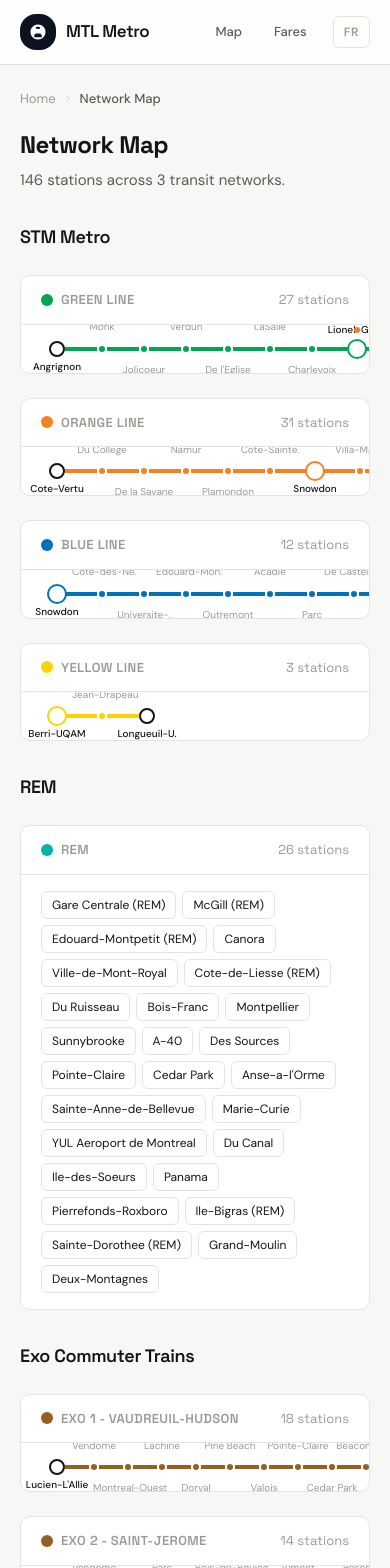
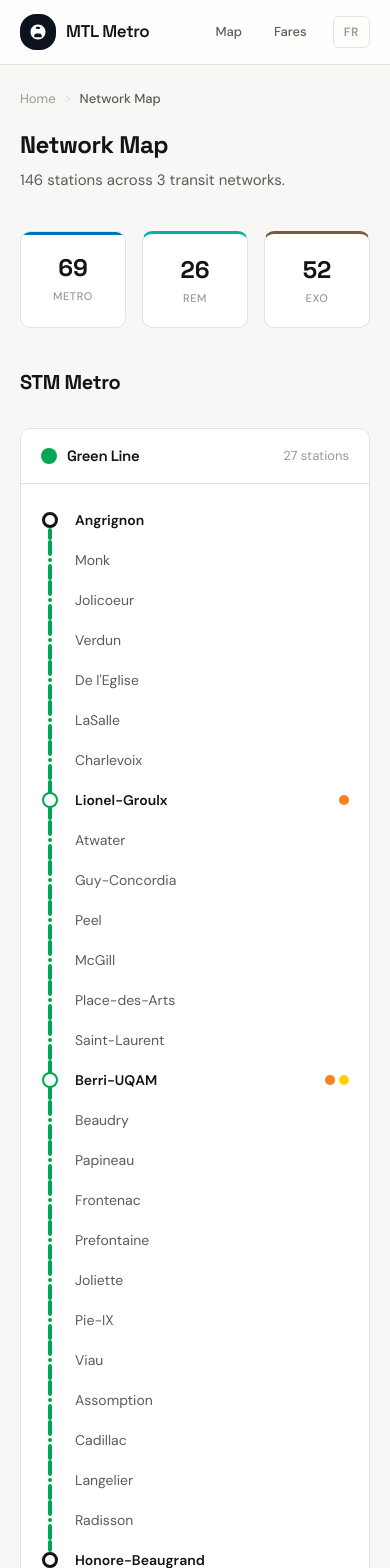
Before and after one commit to the-void-cmyk/mtl-metro-map, a Next.js app: page /en/map in a window 390 px wide. Shown: the top 1568 px of the page. Built offline with nearby package versions, Linux system fonts and the light colour scheme.

Commit message:
fix: redesign map page with vertical layout and proper spacing
Replaced cramped horizontal scroll with vertical line diagrams.
Two-column grid on desktop, single column on mobile.
Transfer stations highlighted with connecting line dots.
Proper breathing room between stations.

Authored by Vanja

```diff
--- a/src/app/[locale]/map/page.tsx
+++ b/src/app/[locale]/map/page.tsx
@@ -1,6 +1,6 @@
 import type { Metadata } from "next"
 import Link from "next/link"
-import { getTranslations, locales } from "@/lib/i18n"
+import { locales } from "@/lib/i18n"
 import type { Locale } from "@/lib/i18n"
 import { getAllLines, getAllStations } from "@/lib/stations"
 import Breadcrumbs from "@/components/Breadcrumbs"
@@ -23,9 +23,97 @@
   }
 }
 
+function LineMap({ line, locale, allLines, allStations }: {
+  line: { id: string; name: string; nameFr: string; color: string; stations: string[]; network: string }
+  locale: string
+  allLines: ReturnType<typeof getAllLines>
+  allStations: ReturnType<typeof getAllStations>
+}) {
+  const lineStations = line.stations.map(id => allStations.find(s => s.id === id)).filter(Boolean)
+
+  return (
+    <div className="info-card">
+      <div className="flex items-center gap-2.5 px-5 py-4 border-b border-[var(--border)]">
+        <span className="w-4 h-4 rounded-full flex-shrink-0" style={{ backgroundColor: line.color }} />
+        <Link href={`/${locale}/line/${line.id}`} className="font-heading font-semibold text-[15px] tracking-tight hover:underline">
+          {locale === 'fr' ? line.nameFr : line.name}
+        </Link>
+        <span className="ml-auto text-[13px] text-[var(--text-muted)]">
+          {lineStations.length} stations
+        </span>
+      </div>
+
+      <div className="px-5 py-4">
+        <div className="grid grid-cols-1 sm:grid-cols-2 gap-x-8">
+          {lineStations.map((station, i) => {
+            if (!station) return null
+            const isTerminal = i === 0 || i === lineStations.length - 1
+            const isTransfer = station.lineIds.length > 1
+            const otherLines = station.lineIds
+              .filter(lid => lid !== line.id)
+              .map(lid => allLines.find(l => l.id === lid))
+              .filter(Boolean)
+
+            return (
+              <div key={station.id} className="flex items-stretch">
+                {/* Line + dot */}
+                <div className="flex flex-col items-center w-[18px] flex-shrink-0">
+                  {i > 0 ? (
+                    <div className="route-line flex-1" style={{ backgroundColor: line.color }} />
+                  ) : (
+                    <div className="flex-1" />
+                  )}
+                  <div
+                    className={`route-station-dot ${
+                      isTerminal ? 'route-station-dot-terminal' :
+                      isTransfer ? 'route-station-dot-transfer' :
+                      'route-station-dot-intermediate'
+                    }`}
+                    style={{
+                      color: line.color,
+                      backgroundColor: isTerminal || isTransfer ? 'white' : line.color,
+                      boxShadow: isTransfer ? `0 0 0 2px ${line.color}` : undefined,
+                    }}
+                  />
+                  {i < lineStations.length - 1 ? (
+                    <div className="route-line flex-1" style={{ backgroundColor: line.color }} />
+                  ) : (
+                    <div className="flex-1" />
+                  )}
+                </div>
+
+                {/* Station info */}
+                <Link
+                  href={`/${locale}/station/${station.slug}`}
+                  className="flex-1 ml-3 py-2 flex items-center gap-2 hover:bg-[var(--surface-inset)] -mx-1 px-1 rounded-md transition-colors min-h-[40px]"
+                >
+                  <span className={`text-[14px] ${isTerminal || isTransfer ? 'font-semibold' : 'text-[var(--text-secondary)]'}`}>
+                    {station.name.replace(' (Exo)', '').replace(' (REM)', '')}
+                  </span>
+                  {otherLines.length > 0 && (
+                    <div className="flex gap-1 ml-auto flex-shrink-0">
+                      {otherLines.map(ol => ol ? (
+                        <span
+                          key={ol.id}
+                          className="w-2.5 h-2.5 rounded-full"
+                          style={{ backgroundColor: ol.color }}
+                          title={locale === 'fr' ? ol.nameFr : ol.name}
+                        />
+                      ) : null)}
+                    </div>
+                  )}
+                </Link>
+              </div>
+            )
+          })}
+        </div>
+      </div>
+    </div>
+  )
+}
+
 export default async function MapPage({ params }: MapPageProps) {
   const { locale } = await params
-  const t = getTranslations(locale as Locale)
   const allLines = getAllLines()
   const allStations = getAllStations()
 
@@ -43,170 +131,58 @@
       <h1 className="font-heading text-2xl sm:text-[32px] font-bold tracking-tight mt-5 mb-2">
         {locale === 'fr' ? 'Carte du reseau' : 'Network Map'}
       </h1>
-      <p className="text-[var(--text-secondary)] text-[15px] mb-8">
+      <p className="text-[var(--text-secondary)] text-[15px] mb-10">
         {locale === 'fr'
           ? `${allStations.length} stations sur 3 reseaux de transport en commun.`
           : `${allStations.length} stations across 3 transit networks.`}
       </p>
 
-      {/* Metro Lines */}
-      <div className="space-y-6">
-        <h2 className="font-heading text-lg font-semibold tracking-tight">
+      {/* Quick stats */}
+      <div className="grid grid-cols-3 gap-4 mb-10">
+        <div className="stat-card stat-card-blue">
+          <div className="font-heading text-2xl font-bold">{metroLines.reduce((sum, l) => sum + new Set(l.stations).size, 0) - 4}</div>
+          <div className="text-[11px] font-medium text-[var(--text-muted)] uppercase tracking-wider mt-1">
+            {locale === 'fr' ? 'Metro' : 'Metro'}
+          </div>
+        </div>
+        <div className="stat-card" style={{ borderTop: '3px solid var(--rem-line)' }}>
+          <div className="font-heading text-2xl font-bold">{remLine?.stations.length ?? 0}</div>
+          <div className="text-[11px] font-medium text-[var(--text-muted)] uppercase tracking-wider mt-1">REM</div>
+        </div>
+        <div className="stat-card" style={{ borderTop: '3px solid var(--exo-line)' }}>
+          <div className="font-heading text-2xl font-bold">{allStations.filter(s => s.network === 'exo').length}</div>
+          <div className="text-[11px] font-medium text-[var(--text-muted)] uppercase tracking-wider mt-1">Exo</div>
+        </div>
+      </div>
+
+      {/* Metro */}
+      <div className="space-y-8">
+        <h2 className="font-heading text-xl font-bold tracking-tight">
           {locale === 'fr' ? 'Metro STM' : 'STM Metro'}
         </h2>
-
-        {metroLines.map(line => {
-          const lineStations = line.stations.map(id => allStations.find(s => s.id === id)).filter(Boolean)
-          return (
-            <div key={line.id} className="info-card">
-              <div className="info-card-header flex items-center gap-2">
-                <span className="w-3 h-3 rounded-full" style={{ backgroundColor: line.color }} />
-                <Link href={`/${locale}/line/${line.id}`} className="hover:underline">
-                  {locale === 'fr' ? line.nameFr : line.name}
-                </Link>
-                <span className="ml-auto text-[var(--text-muted)] font-normal normal-case tracking-normal">
-                  {lineStations.length} {locale === 'fr' ? 'stations' : 'stations'}
-                </span>
-              </div>
-              <div className="info-card-body py-3 overflow-x-auto">
-                <div className="flex items-center gap-0 min-w-max px-2">
-                  {lineStations.map((station, i) => {
-                    if (!station) return null
-                    const isTransfer = station.lineIds.length > 1
-                    const isTerminal = i === 0 || i === lineStations.length - 1
-                    return (
-                      <div key={station.id} className="flex items-center">
-                        {i > 0 && (
-                          <div className="h-[4px] w-8 sm:w-12" style={{ backgroundColor: line.color }} />
-                        )}
-                        <Link
-                          href={`/${locale}/station/${station.slug}`}
-                          className="group relative flex flex-col items-center"
-                          title={station.name}
-                        >
-                          <div
-                            className={`rounded-full border-2 ${
-                              isTransfer
-                                ? 'w-4 h-4 border-white ring-2 bg-white'
-                                : isTerminal
-                                ? 'w-4 h-4 border-[var(--text-primary)] bg-white'
-                                : 'w-2.5 h-2.5 border-white'
-                            }`}
-                            style={{
-                              backgroundColor: isTransfer || isTerminal ? 'white' : line.color,
-                              boxShadow: isTransfer ? `0 0 0 2px ${line.color}` : undefined,
-                            }}
-                          />
-                          <span className={`absolute top-5 text-[10px] whitespace-nowrap max-w-[60px] text-center leading-tight ${
-                            isTerminal || isTransfer ? 'font-medium text-[var(--text-primary)]' : 'text-[var(--text-muted)]'
-                          } ${i % 2 === 0 ? '' : 'top-auto bottom-5'}`}>
-                            {station.name.length > 12 ? station.name.substring(0, 11) + '.' : station.name}
-                          </span>
-                          {isTransfer && (
-                            <div className={`absolute ${i % 2 === 0 ? 'top-6' : 'bottom-6'} flex gap-0.5 mt-3`}>
-                              {station.lineIds.filter(l => l !== line.id).map(lid => {
-                                const otherLine = allLines.find(l => l.id === lid)
-                                return otherLine ? (
-                                  <span key={lid} className="w-1.5 h-1.5 rounded-full" style={{ backgroundColor: otherLine.color }} />
-                                ) : null
-                              })}
-                            </div>
-                          )}
-                        </Link>
-                      </div>
-                    )
-                  })}
-                </div>
-              </div>
-            </div>
-          )
-        })}
+        <div className="grid grid-cols-1 lg:grid-cols-2 gap-6">
+          {metroLines.map(line => (
+            <LineMap key={line.id} line={line} locale={locale} allLines={allLines} allStations={allStations} />
+          ))}
+        </div>
 
         {/* REM */}
         {remLine && (
           <>
-            <h2 className="font-heading text-lg font-semibold tracking-tight mt-8">REM</h2>
-            <div className="info-card">
-              <div className="info-card-header flex items-center gap-2">
-                <span className="w-3 h-3 rounded-full" style={{ backgroundColor: remLine.color }} />
-                <Link href={`/${locale}/line/rem-a`} className="hover:underline">REM</Link>
-                <span className="ml-auto text-[var(--text-muted)] font-normal normal-case tracking-normal">
-                  {remLine.stations.length} stations
-                </span>
-              </div>
-              <div className="info-card-body py-4">
-                <div className="flex flex-wrap gap-1.5">
-                  {remLine.stations.map(stId => {
-                    const st = allStations.find(s => s.id === stId)
-                    if (!st) return null
-                    return (
-                      <Link
-                        key={st.id}
-                        href={`/${locale}/station/${st.slug}`}
-                        className="text-[12px] px-2.5 py-1 rounded-md border border-[var(--border)] hover:bg-[var(--surface-inset)] transition-colors"
-                      >
-                        {st.name}
-                      </Link>
-                    )
-                  })}
-                </div>
-              </div>
-            </div>
+            <h2 className="font-heading text-xl font-bold tracking-tight mt-12">REM</h2>
+            <LineMap line={remLine} locale={locale} allLines={allLines} allStations={allStations} />
           </>
         )}
 
         {/* Exo */}
-        <h2 className="font-heading text-lg font-semibold tracking-tight mt-8">
+        <h2 className="font-heading text-xl font-bold tracking-tight mt-12">
           {locale === 'fr' ? 'Trains de banlieue Exo' : 'Exo Commuter Trains'}
         </h2>
-        {exoLines.map(line => {
-          const lineStations = line.stations.map(id => allStations.find(s => s.id === id)).filter(Boolean)
-          return (
-            <div key={line.id} className="info-card">
-              <div className="info-card-header flex items-center gap-2">
-                <span className="w-3 h-3 rounded-full" style={{ backgroundColor: line.color }} />
-                <Link href={`/${locale}/line/${line.id}`} className="hover:underline">
-                  {locale === 'fr' ? line.nameFr : line.name}
-                </Link>
-                <span className="ml-auto text-[var(--text-muted)] font-normal normal-case tracking-normal">
-                  {lineStations.length} stations
-                </span>
-              </div>
-              <div className="info-card-body py-3 overflow-x-auto">
-                <div className="flex items-center gap-0 min-w-max px-2">
-                  {lineStations.map((station, i) => {
-                    if (!station) return null
-                    const isTerminal = i === 0 || i === lineStations.length - 1
-                    return (
-                      <div key={station.id} className="flex items-center">
-                        {i > 0 && (
-                          <div className="h-[4px] w-6 sm:w-10" style={{ backgroundColor: line.color }} />
-                        )}
-                        <Link
-                          href={`/${locale}/station/${station.slug}`}
-                          className="group relative flex flex-col items-center"
-                          title={station.name}
-                        >
-                          <div
-                            className={`rounded-full border-2 ${
-                              isTerminal ? 'w-4 h-4 border-[var(--text-primary)] bg-white' : 'w-2.5 h-2.5 border-white'
-                            }`}
-                            style={{ backgroundColor: isTerminal ? 'white' : line.color }}
-                          />
-                          <span className={`absolute top-5 text-[10px] whitespace-nowrap max-w-[70px] text-center leading-tight ${
-                            isTerminal ? 'font-medium text-[var(--text-primary)]' : 'text-[var(--text-muted)]'
-                          } ${i % 2 === 0 ? '' : 'top-auto bottom-5'}`}>
-                            {station.name.replace(' (Exo)', '').substring(0, 14)}
-                          </span>
-                        </Link>
-                      </div>
-                    )
-                  })}
-                </div>
-              </div>
-            </div>
-          )
-        })}
+        <div className="grid grid-cols-1 lg:grid-cols-2 gap-6">
+          {exoLines.map(line => (
+            <LineMap key={line.id} line={line} locale={locale} allLines={allLines} allStations={allStations} />
+          ))}
+        </div>
       </div>
     </div>
   )
```
